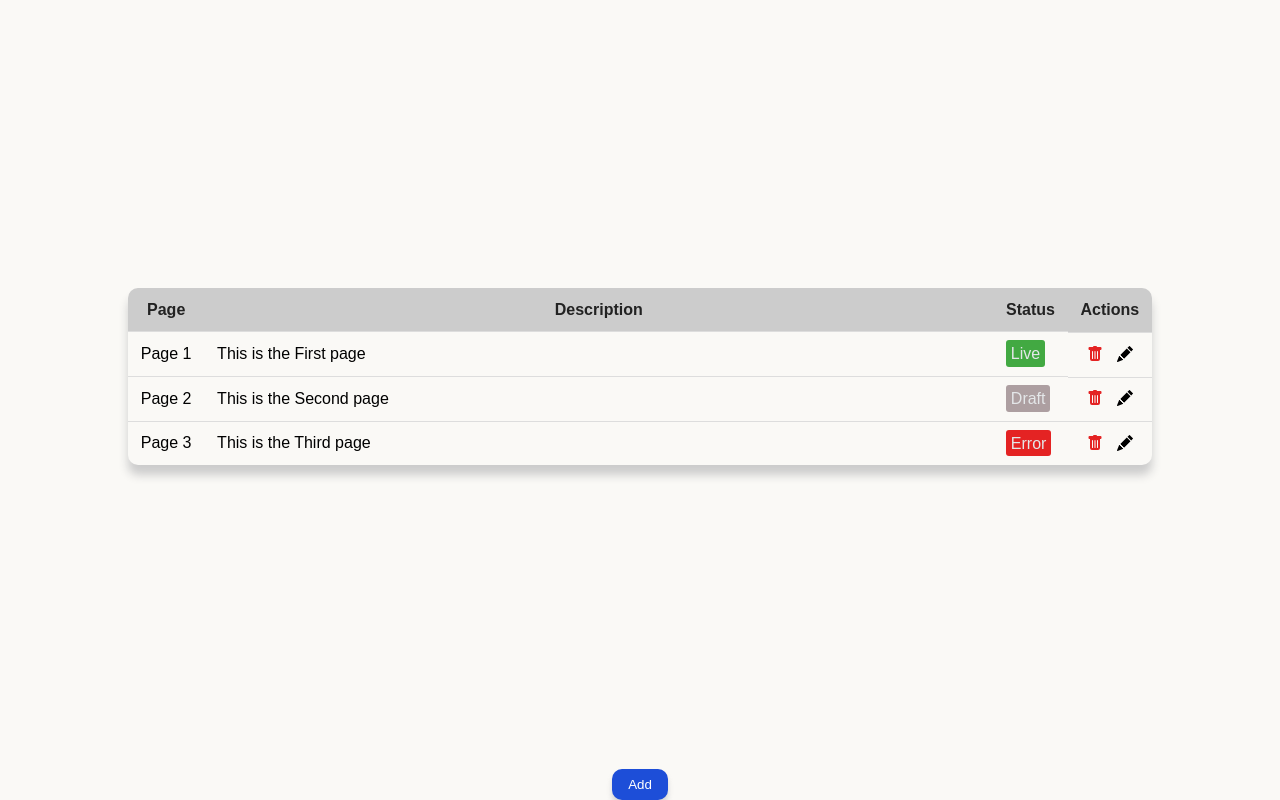
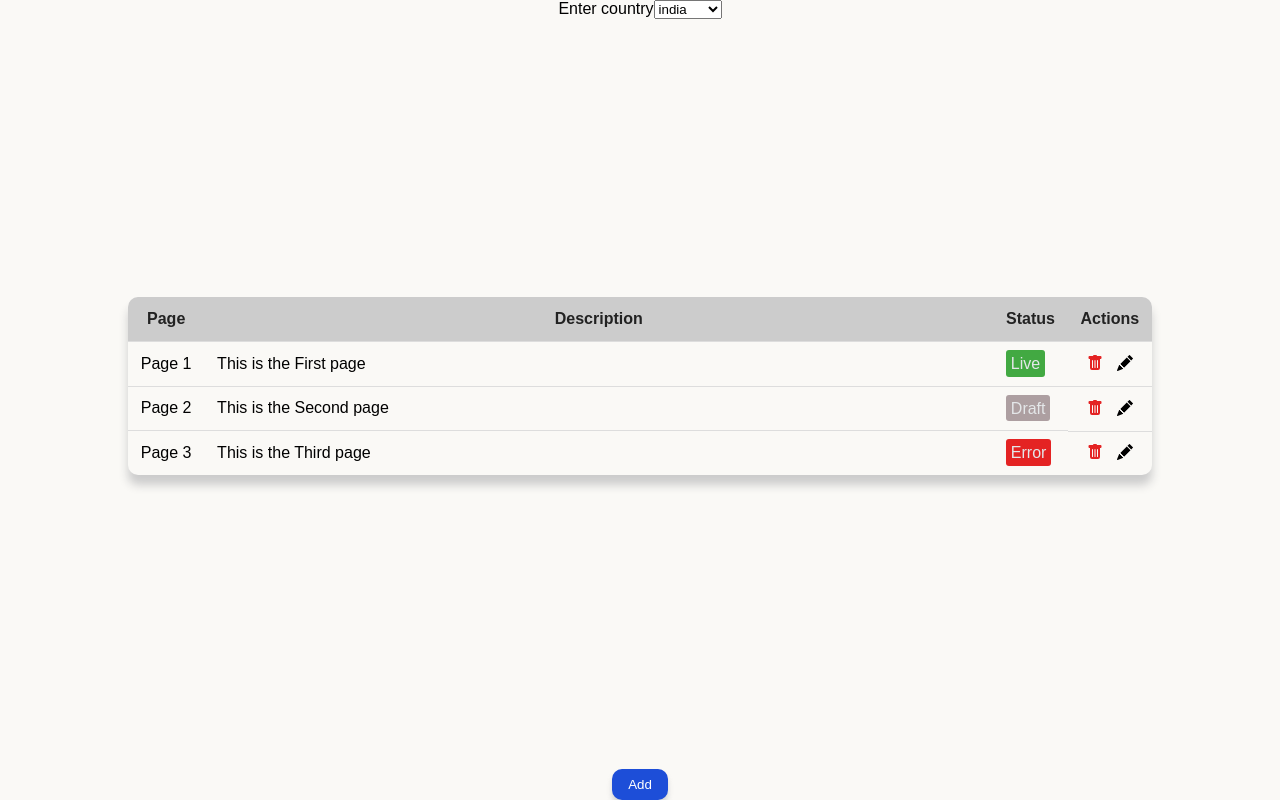
Before and after one commit to harshalisawant12/mylearning, a React (Create React App) app in the folder my-learning/: page / in a window 1280 px wide. Built offline with nearby package versions, Linux system fonts and the light colour scheme.

Commit message:
comitted2

```diff
--- a/my-learning/src/App.js
+++ b/my-learning/src/App.js
@@ -1,9 +1,12 @@
 import { useState } from "react";
 import Table from "./Components/Table";
-
 import "./App.css";
 import Modal from "./Components/Modal";
 import PopupModal from "./Components/PopupModal";
+import { CountryProvider } from "./Components/Context";
+import Navbar from "./Components/Navbar";
+import { createContext } from "react";
+const context =createContext();
 export default function App() {
   const [modalOpen, setModalOpen] = useState(false);
   const [popupModalOpen, setPopupModalOpen]=useState(false);
@@ -28,6 +31,10 @@
   };
   return (
     <div className="App">
+      <CountryProvider>
+      <Navbar/>
+      </CountryProvider>
+
       <Table rows={rows} deleteRow={(idx)=>{setSelectedRow(idx);setPopupModalOpen(true)}} editRow={handleEditRow}/>
     { popupModalOpen && selectedRow!==null&& rows[selectedRow]&& (<PopupModal onDelete={()=>{handleDeleteRow(selectedRow); setPopupModalOpen(false)}} onCancel={()=>setPopupModalOpen(false)} row={rows[selectedRow]}/>)}
       <button className="btn" onClick={() => setModalOpen(true)}>
--- /dev/null
+++ b/my-learning/src/Components/Child.jsx
@@ -0,0 +1,46 @@
+import React,{useContext} from 'react'
+import { CountryContext } from './Context';
+const Child = () => {
+    const {country}=useContext(CountryContext);
+  return (
+    <div>
+
+    {country=='india'?(
+        <div>
+      <h1>Some destinations in India</h1>
+      <ol>
+      <li>Manali</li>
+      <li>Ooty</li>
+      <li>Taj-Mahal</li>
+      </ol>
+      </div>
+    ):country=='us'?(
+        <div>
+            <h1>Some destination from US</h1>
+            <ol>
+                <li>Washinton</li>
+                <li>NewYork</li>
+            </ol>
+        </div>
+    ):country=='london'?(
+        <div>
+            <h1>Some destination from london</h1>
+            <ol>
+                <li>Statue of unity</li>
+                <li>Queen palace</li>
+            </ol>
+        </div>
+    ): country=='malasia'?(
+        <div>
+            <h1>Some destination in Malasia</h1>
+            <ol>
+                <li>Makka</li>
+                <li>Madina</li>
+            </ol>
+        </div>
+    ):country}
+    </div>
+  )
+}
+
+export default Child
--- /dev/null
+++ b/my-learning/src/Components/Context.jsx
@@ -0,0 +1,17 @@
+import React from 'react'
+import { createContext, useState } from "react";
+export const CountryContext=createContext();
+
+
+const  CountryProvider= ({children}) => {
+    const [country, setCountry]=useState('');
+  return (
+
+        <CountryContext.Provider value={{country, setCountry}}>
+        {children}
+        </CountryContext.Provider>
+
+  )
+}
+
+export { CountryProvider }
--- /dev/null
+++ b/my-learning/src/Components/Navbar.jsx
@@ -0,0 +1,29 @@
+import React from 'react'
+import Child from './Child';
+import { CountryContext } from './Context';
+import { useContext } from 'react';
+//import {useState} from "useState";
+const Navbar = () => {
+const {setCountry}=useContext(CountryContext);
+const country_array=["india", "us","london","malasia"];
+const handleSelect=(e)=>{
+setCountry(e.target.value);
+}
+  return (
+    <div>
+      <form>
+      <label>Enter country</label>
+      <select onChange={handleSelect}>
+        {country_array.map((item, index)=>(
+         <option>
+            {item}
+         </option>
+        ))}
+      </select>
+      <Child/>
+      </form>
+    </div>
+  )
+}
+
+export default Navbar
```
